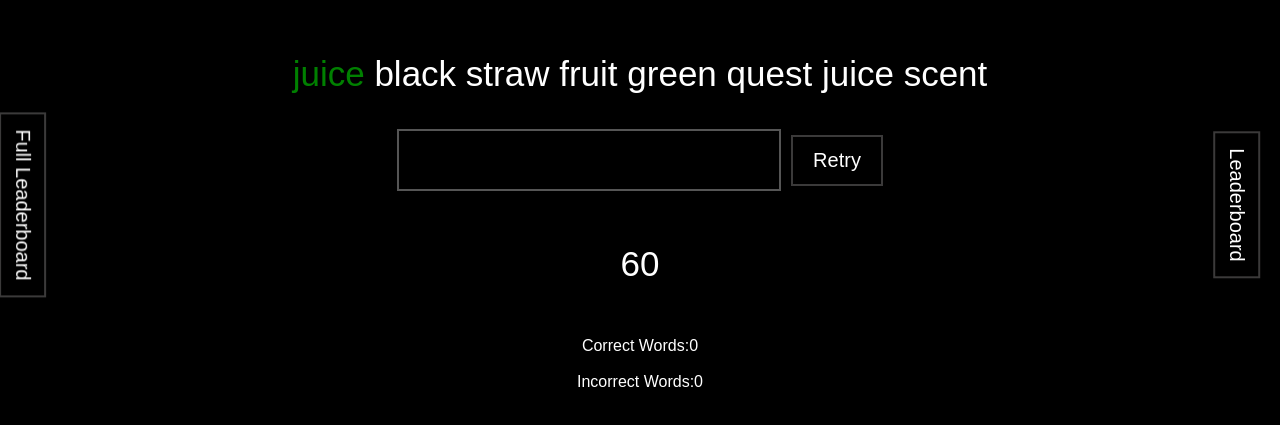
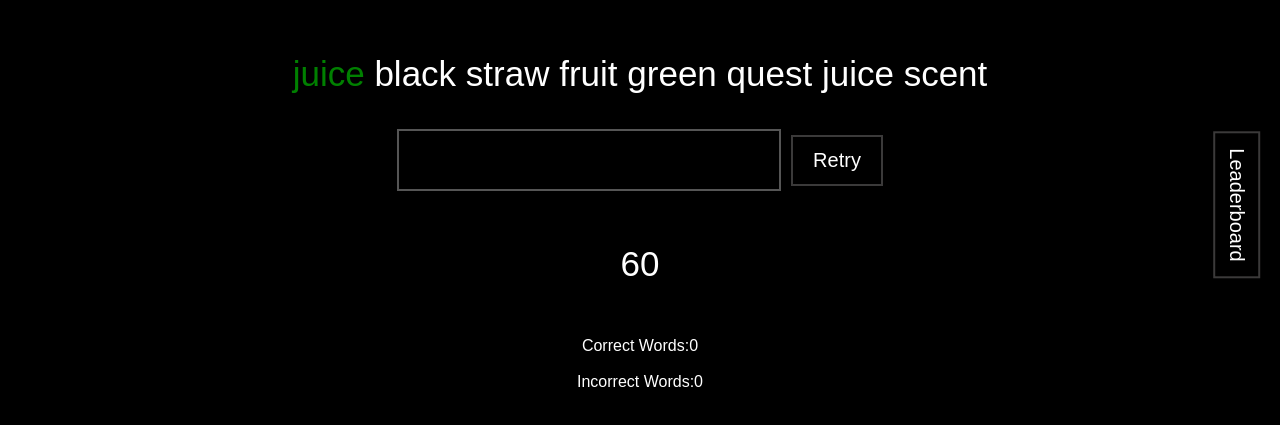
Before and after one commit to Naimul11/Typing_Test, a plain HTML site: page index.htm in a window 1280 px wide. Shown: the part 195-620 px from the top of the page. Drawn offline with Linux system fonts and the light colour scheme.

Commit message:
remove leaderboard

```diff
--- a/index.htm
+++ b/index.htm
@@ -1 +1 @@
-<!DOCTYPE html><html lang="en"><head><meta charset="UTF-8"><title>Typing Test</title><link rel="stylesheet" href="styles.css"></head><body><div id="content-container"><div id="word-box" style="visibility:hidden"></div><div id="input-container"><input type="text" id="input-box" autocomplete="off" autocorrect="off" autocapitalize="off" spellcheck="false"><button id="retry-button" onclick="restartTest()">Retry</button></div><br><div id="timer">60</div><br><div>Correct Words:<span id="correct-count">0</span></div><br><div>Incorrect Words:<span id="incorrect-count">0</span></div><p id="result-text" style="display:none"></p></div><button id="toggle-leaderboard">Leaderboard</button><div id="leaderboard-container"><div id="leaderboard"></div><button id="reset-leaderboard">RESET</button></div><button id="fullLeaderboard" onclick='window.location.href="leaderboard.htm"'>Full Leaderboard</button><script src="script.js"></script></body></html>
+<!DOCTYPE html><html lang="en"><head><meta charset="UTF-8"><title>Typing Test</title><link rel="stylesheet" href="styles.css"></head><body><div id="content-container"><div id="word-box" style="visibility:hidden"></div><div id="input-container"><input type="text" id="input-box" autocomplete="off" autocorrect="off" autocapitalize="off" spellcheck="false"><button id="retry-button" onclick="restartTest()">Retry</button></div><br><div id="timer">60</div><br><div>Correct Words:<span id="correct-count">0</span></div><br><div>Incorrect Words:<span id="incorrect-count">0</span></div><p id="result-text" style="display:none"></p></div><button id="toggle-leaderboard">Leaderboard</button><div id="leaderboard-container"><div id="leaderboard"></div><button id="reset-leaderboard">RESET</button></div>  <!-- <button id="fullLeaderboard" onclick='window.location.href="leaderboard.htm"'>Full Leaderboard</button> --> <script src="script.js"></script></body></html>
```
